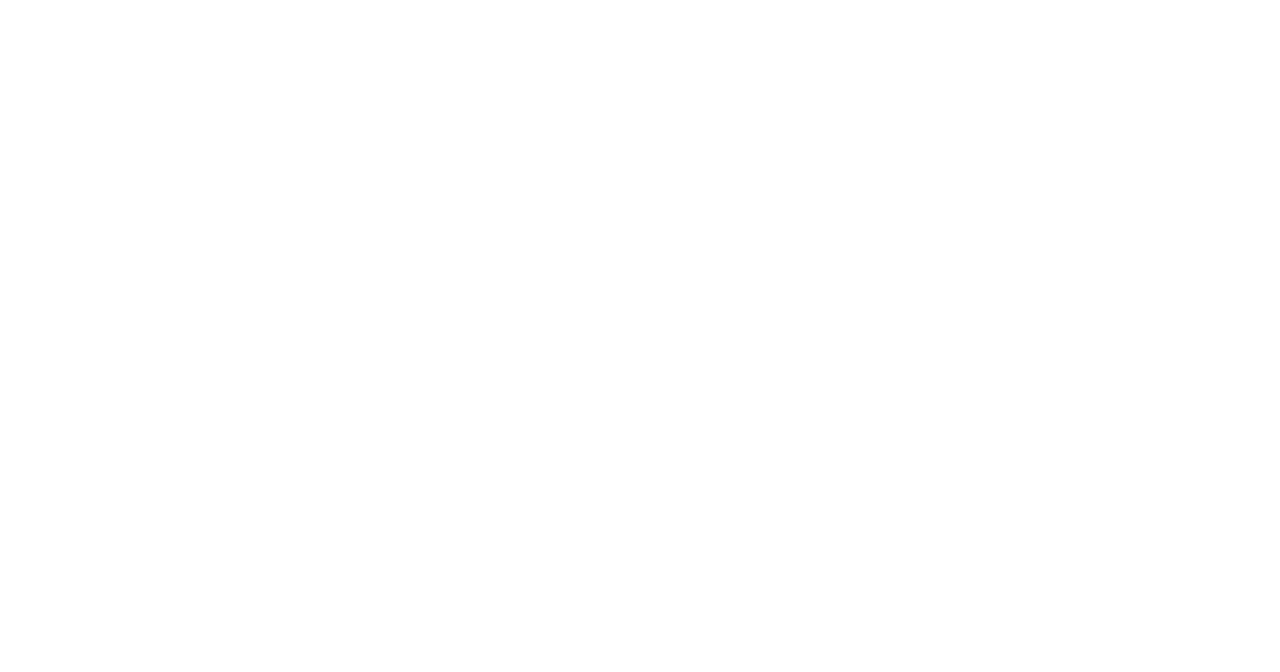
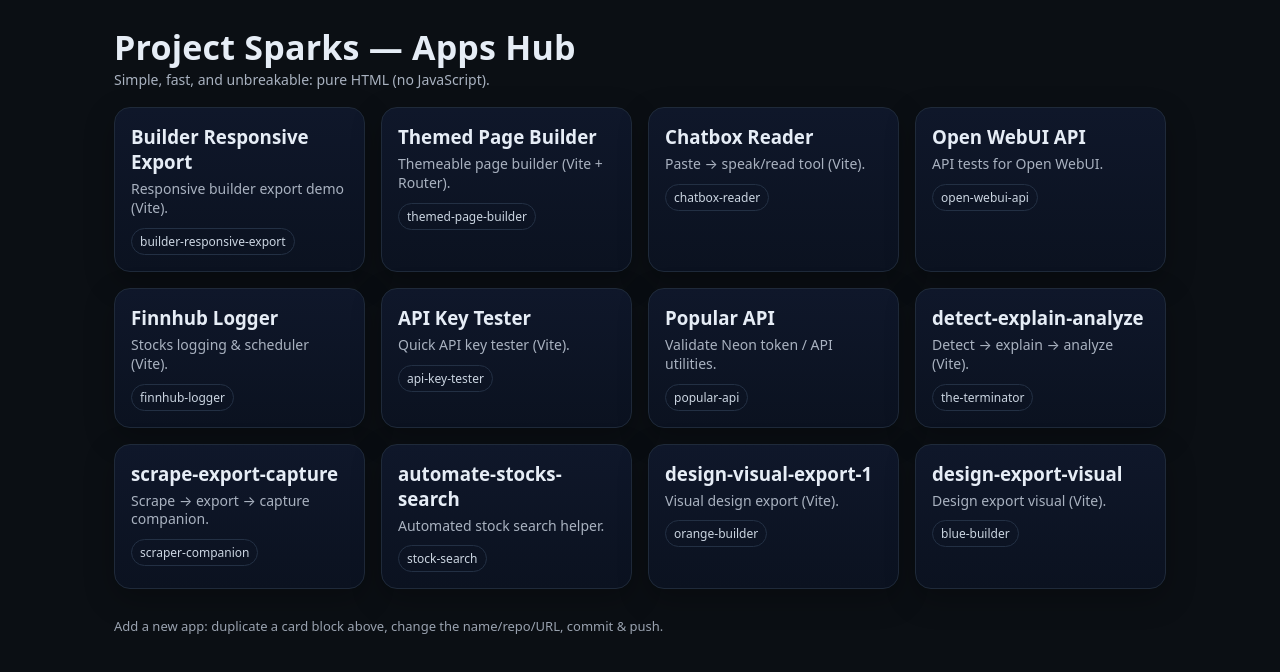
Before and after one commit to GuyMannDude/guymanndude.github.io, a plain HTML site: page index.html in a window 1280 px wide. Drawn offline with Linux system fonts and the light colour scheme.

Commit message:
Update index.html

```diff
--- a/index.html
+++ b/index.html
@@ -1,78 +1,120 @@
-<script>
-document.addEventListener("DOMContentLoaded", () => {
-  const apps = [
-    { name: "Builder Responsive Export", repo: "builder-responsive-export", url: "https://guymanndude.github.io/builder-responsive-export/", desc: "Responsive builder export demo (Vite)." },
-    { name: "Themed Page Builder", repo: "themed-page-builder", url: "https://guymanndude.github.io/themed-page-builder/", desc: "Themeable page builder (Vite + Router)." },
-    { name: "Chatbox Reader", repo: "chatbox-reader", url: "https://guymanndude.github.io/chatbox-reader/", desc: "Paste -> speak/read tool (Vite)." },
-    { name: "Open WebUI API", repo: "open-webui-api", url: "https://guymanndude.github.io/open-webui-api/", desc: "API tests for Open WebUI." },
-    { name: "Finnhub Logger", repo: "finnhub-logger", url: "https://guymanndude.github.io/finnhub-logger/", desc: "Stocks logging & scheduler (Vite)." },
-    { name: "API Key Tester", repo: "api-key-tester", url: "https://guymanndude.github.io/api-key-tester/", desc: "Quick API key tester (Vite)." },
-    { name: "Popular API", repo: "popular-api", url: "https://guymanndude.github.io/popular-api/", desc: "Validate Neon token / API utilities." },
-    { name: "detect-explain-analyze", repo: "the-terminator", url: "https://guymanndude.github.io/the-terminator/", desc: "Detect → explain → analyze (Vite)." },
-    { name: "scrape-export-capture", repo: "scraper-companion", url: "https://guymanndude.github.io/scraper-companion/", desc: "Scrape → export → capture companion." },
-    { name: "automate-stocks-search", repo: "stock-search", url: "https://guymanndude.github.io/stock-search/", desc: "Automated stock search helper (Vite)." },
-    { name: "design-visual-export-1", repo: "orange-builder", url: "https://guymanndude.github.io/orange-builder/", desc: "Visual design export (Vite)." },
-    { name: "design-export-visual", repo: "blue-builder", url: "https://guymanndude.github.io/blue-builder/", desc: "Design export visual (Vite)." }
-  ];
+<!doctype html>
+<html lang="en">
+<head>
+  <meta charset="utf-8" />
+  <meta name="viewport" content="width=device-width, initial-scale=1" />
+  <title>Project Sparks — App Hub</title>
+  <meta name="description" content="Links to all deployed Famous/Vite apps by Project Sparks" />
+  <style>
+    :root{
+      --bg:#0b0f14; --card:#101826; --ink:#e6edf6; --muted:#a9b2c0;
+      --ring:#38bdf8; --border:#1f2a3a; --shadow:0 10px 30px rgba(0,0,0,.25);
+      --accent:#7dd3fc;
+    }
+    *{box-sizing:border-box}
+    html,body{height:100%}
+    body{margin:0;font-family:system-ui,-apple-system,Segoe UI,Roboto,Inter,Arial,sans-serif;background:var(--bg);color:var(--ink)}
+    .wrap{max-width:1100px;margin:0 auto;padding:24px}
+    header{display:flex;flex-wrap:wrap;align-items:end;gap:12px;justify-content:space-between}
+    h1{margin:0;font-size:clamp(22px,3vw,34px);letter-spacing:.2px}
+    .sub{color:var(--muted);font-size:14px}
+    .grid{display:grid;grid-template-columns:repeat(auto-fill,minmax(250px,1fr));gap:16px;margin-top:18px}
+    .card{display:block;text-decoration:none;color:inherit;background:linear-gradient(180deg,#0f172a 0%, #0b1220 100%);
+          border:1px solid var(--border);border-radius:16px;padding:16px;box-shadow:var(--shadow)}
+    .card:hover{outline:2px solid var(--ring);outline-offset:0;border-color:#22354a}
+    .name{font-weight:600;margin:0 0 6px 0}
+    .desc{color:var(--muted);font-size:14px;line-height:1.35;margin:0}
+    .pill{display:inline-block;margin-top:10px;font-size:12px;color:#cbd5e1;border:1px solid #233044;border-radius:999px;padding:4px 8px}
+    footer{margin:28px 0 8px;color:var(--muted);font-size:13px}
+    .note{opacity:.9}
+  </style>
+</head>
+<body>
+  <div class="wrap">
+    <header>
+      <div>
+        <h1>Project Sparks — Apps Hub</h1>
+        <div class="sub">Simple, fast, and unbreakable: pure HTML (no JavaScript).</div>
+      </div>
+    </header>
 
-  const list  = document.getElementById("list");
-  const empty = document.getElementById("empty");
-  const q     = document.getElementById("q");
-  const copyBtn = document.getElementById("copy");
+    <section class="grid">
+      <a class="card" href="https://guymanndude.github.io/builder-responsive-export/" target="_blank" rel="noopener">
+        <h3 class="name">Builder Responsive Export</h3>
+        <p class="desc">Responsive builder export demo (Vite).</p>
+        <span class="pill">builder-responsive-export</span>
+      </a>
 
-  function render(filter = "") {
-    if (!list || !empty) return;
-    list.innerHTML = "";
-    const f = filter.trim().toLowerCase();
-    const filtered = apps.filter(a =>
-      !f ||
-      a.name.toLowerCase().includes(f) ||
-      a.repo.toLowerCase().includes(f) ||
-      (a.desc || "").toLowerCase().includes(f)
-    );
-    empty.hidden = filtered.length !== 0;
-    filtered.forEach(a => {
-      const card = document.createElement("article");
-      card.className = "card";
-      card.innerHTML = `
-        <div class="row">
-          <div class="name">${a.name}</div>
-          <div class="spacer"></div>
-          <span class="pill">${a.repo}</span>
-        </div>
-        <div class="desc">${a.desc || ""}</div>
-        <div class="row">
-          <a class="cta" href="${a.url}" target="_blank" rel="noopener noreferrer">
-            <button class="cta">Open</button>
-          </a>
-          <button data-copy="${a.url}">Copy link</button>
-        </div>
-      `;
-      list.appendChild(card);
-    });
-  }
+      <a class="card" href="https://guymanndude.github.io/themed-page-builder/" target="_blank" rel="noopener">
+        <h3 class="name">Themed Page Builder</h3>
+        <p class="desc">Themeable page builder (Vite + Router).</p>
+        <span class="pill">themed-page-builder</span>
+      </a>
 
-  // Make listeners optional so missing controls won't crash
-  q?.addEventListener("input", () => render(q.value));
-  document.addEventListener("click", (e) => {
-    const t = e.target.closest?.("button[data-copy]");
-    if (!t) return;
-    const url = t.getAttribute("data-copy");
-    navigator.clipboard.writeText(url).then(() => {
-      const old = t.textContent;
-      t.textContent = "Copied!";
-      setTimeout(() => (t.textContent = old), 900);
-    });
-  });
-  copyBtn?.addEventListener("click", () => {
-    const lines = apps.map(a => `- ${a.name}: ${a.url}`).join("\n");
-    navigator.clipboard.writeText(lines).then(() => {
-      const old = copyBtn.textContent;
-      copyBtn.textContent = "Copied list!";
-      setTimeout(() => (copyBtn.textContent = old), 900);
-    });
-  });
+      <a class="card" href="https://guymanndude.github.io/chatbox-reader/" target="_blank" rel="noopener">
+        <h3 class="name">Chatbox Reader</h3>
+        <p class="desc">Paste → speak/read tool (Vite).</p>
+        <span class="pill">chatbox-reader</span>
+      </a>
 
-  render();
-});
-</script>
+      <a class="card" href="https://guymanndude.github.io/open-webui-api/" target="_blank" rel="noopener">
+        <h3 class="name">Open WebUI API</h3>
+        <p class="desc">API tests for Open WebUI.</p>
+        <span class="pill">open-webui-api</span>
+      </a>
+
+      <a class="card" href="https://guymanndude.github.io/finnhub-logger/" target="_blank" rel="noopener">
+        <h3 class="name">Finnhub Logger</h3>
+        <p class="desc">Stocks logging & scheduler (Vite).</p>
+        <span class="pill">finnhub-logger</span>
+      </a>
+
+      <a class="card" href="https://guymanndude.github.io/api-key-tester/" target="_blank" rel="noopener">
+        <h3 class="name">API Key Tester</h3>
+        <p class="desc">Quick API key tester (Vite).</p>
+        <span class="pill">api-key-tester</span>
+      </a>
+
+      <a class="card" href="https://guymanndude.github.io/popular-api/" target="_blank" rel="noopener">
+        <h3 class="name">Popular API</h3>
+        <p class="desc">Validate Neon token / API utilities.</p>
+        <span class="pill">popular-api</span>
+      </a>
+
+      <a class="card" href="https://guymanndude.github.io/the-terminator/" target="_blank" rel="noopener">
+        <h3 class="name">detect-explain-analyze</h3>
+        <p class="desc">Detect → explain → analyze (Vite).</p>
+        <span class="pill">the-terminator</span>
+      </a>
+
+      <a class="card" href="https://guymanndude.github.io/scraper-companion/" target="_blank" rel="noopener">
+        <h3 class="name">scrape-export-capture</h3>
+        <p class="desc">Scrape → export → capture companion.</p>
+        <span class="pill">scraper-companion</span>
+      </a>
+
+      <a class="card" href="https://guymanndude.github.io/stock-search/" target="_blank" rel="noopener">
+        <h3 class="name">automate-stocks-search</h3>
+        <p class="desc">Automated stock search helper.</p>
+        <span class="pill">stock-search</span>
+      </a>
+
+      <a class="card" href="https://guymanndude.github.io/orange-builder/" target="_blank" rel="noopener">
+        <h3 class="name">design-visual-export-1</h3>
+        <p class="desc">Visual design export (Vite).</p>
+        <span class="pill">orange-builder</span>
+      </a>
+
+      <a class="card" href="https://guymanndude.github.io/blue-builder/" target="_blank" rel="noopener">
+        <h3 class="name">design-export-visual</h3>
+        <p class="desc">Design export visual (Vite).</p>
+        <span class="pill">blue-builder</span>
+      </a>
+    </section>
+
+    <footer>
+      <div class="note">Add a new app: duplicate a card block above, change the name/repo/URL, commit & push.</div>
+    </footer>
+  </div>
+</body>
+</html>
```
